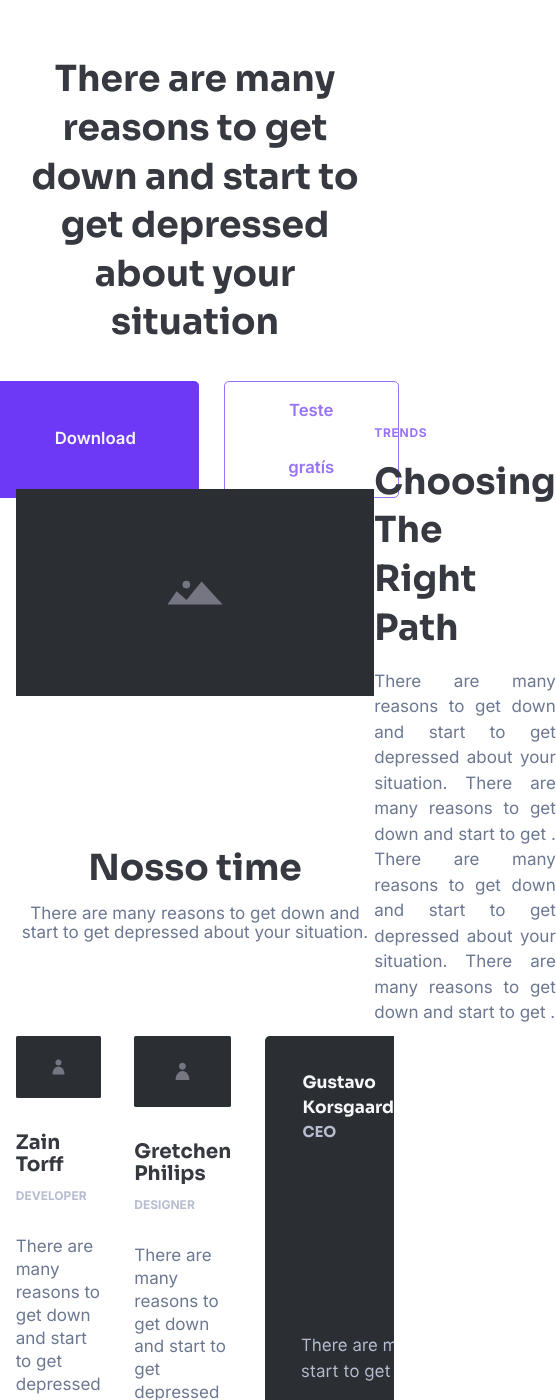
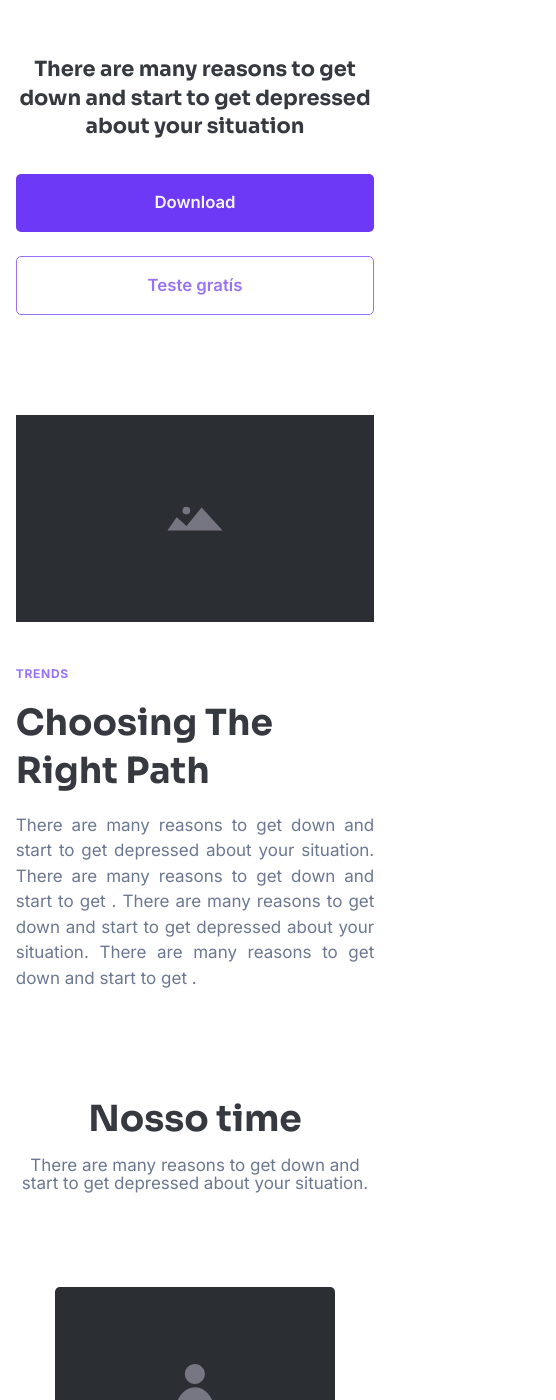
Before and after one commit to maxassis/wireframe-sora, a React (Vite) app: page / in a window 390 px wide. Shown: the part 4028-5428 px from the top of the page, 556 px wide, since content can reach past the window. Built offline with nearby package versions, Linux system fonts and the light colour scheme.

Commit message:
terminando a responsividade

```diff
--- a/src/App.jsx
+++ b/src/App.jsx
@@ -1,5 +1,5 @@
 import React from 'react'
-//import Footer from "./components/Footer";
+import Footer from './components/Footer'
 import Header from './components/Header'
 import Hero from './components/Hero'
 import Plans from './components/Plans'
@@ -14,9 +14,7 @@ function App() {
       <Service />
       <Plans />
       <Team />
-      {/*
-      <Team />
-      <Footer /> */}
+      <Footer />
     </>
   )
 }
--- a/src/components/Footer/styles.module.scss
+++ b/src/components/Footer/styles.module.scss
@@ -21,6 +21,10 @@
         color: #b5bdcf;
         margin-top: 3.2rem;
       }
+
+      @media (max-width: 600px) {
+        max-width: 296px;
+      }
     }
   }
 }
@@ -31,7 +35,6 @@
     justify-content: space-between;
     width: 100%;
     max-width: 790px;
-    height: 164px;
 
     ul {
       display: flex;
@@ -44,6 +47,26 @@
       color: #b5bdcf;
       cursor: pointer;
     }
+
+    @media (max-width: 600px) {
+      flex-direction: column;
+      align-items: center;
+      gap: 24px;
+      margin-top: 3rem;
+    }
+  }
+
+  @media (max-width: 991px) {
+    gap: 9.5rem;
+  }
+
+  @media (max-width: 768px) {
+    gap: 1.5rem;
+  }
+
+  @media (max-width: 600px) {
+    flex-direction: column;
+    align-items: center;
   }
 }
 
@@ -63,4 +86,9 @@
     display: flex;
     gap: 2.9rem;
   }
+
+  @media (max-width: 480px) {
+    flex-direction: column;
+    gap: 7px;
+  }
 }
--- a/src/components/Team/index.jsx
+++ b/src/components/Team/index.jsx
@@ -1,30 +1,30 @@
-import React from "react";
-import styles from "./styles.module.scss";
-import choose from "../../assets/imgs/choose.svg";
+import React from 'react'
+import styles from './styles.module.scss'
+import choose from '../../assets/imgs/choose.svg'
 
-import CardPeople from "../CardPeople";
+import CardPeople from '../CardPeople'
 
 export default function Team() {
   return (
     <section>
       <div className="container">
-        <div className={styles["wrapper-title"]}>
-          <div className={styles["first-title"]}>
+        <div className={styles['wrapper-title']}>
+          <div className={styles['first-title']}>
             <h2>
               There are many reasons to get down and start to get depressed
               about your situation
             </h2>
-            <div className={styles["first-title_btns-wrapper"]}>
+            <div className={styles['first-title_btns-wrapper']}>
               <button className="btn-primary">Download</button>
               <button className="btn-outline">Teste gratís</button>
             </div>
           </div>
         </div>
 
-        <div className={styles["choosing-wrapper"]}>
+        <div className={styles['choosing-wrapper']}>
           <img src={choose} alt="choose image" />
 
-          <div className={styles["choosing-wrapper_description"]}>
+          <div className={styles['choosing-wrapper_description']}>
             <span>TRENDS</span>
             <h2>
               Choosing The <br /> Right Path
@@ -47,7 +47,8 @@ export default function Team() {
           </p>
         </div>
 
-        <div className={styles["wrapper-peoples"]}>
+        <div className={styles['wrapper-peoples']}>
+          <div className={styles['wrapper-peoples_little-cards']}>
             <CardPeople
               title="Zain Torff"
               subTitle="DEVELOPER"
@@ -58,7 +59,8 @@ export default function Team() {
               subTitle="DESIGNER"
               description="There are many reasons to get down and start to get depressed about"
             />
-          <div className={styles["wrapper-peoples_big"]}>
+          </div>
+          <div className={styles['wrapper-peoples_big']}>
             <h3>Gustavo Korsgaard</h3>
             <span>CEO</span>
           </div>
@@ -72,5 +74,5 @@ export default function Team() {
         </div>
       </div>
     </section>
-  );
+  )
 }
--- a/src/components/Team/styles.module.scss
+++ b/src/components/Team/styles.module.scss
@@ -1,28 +1,39 @@
 .wrapper-title {
   padding-top: 9rem;
   padding-bottom: 14.5rem;
+
+  @media (max-width: 480px) {
+    padding-bottom: 9.5rem;
+  }
 }
 
 .first-title {
   width: 100%;
   max-width: 90rem;
-  height: 18rem;
   text-align: center;
   margin: 0 auto;
 
   h2 {
-    font-family: "Sora", sans-serif;
+    font-family: 'Sora', sans-serif;
     font-weight: bold;
     font-size: 36px;
     line-height: 135%;
     margin-bottom: 3.2rem;
     color: #363940;
+
+    @media (max-width: 480px) {
+      font-size: 2rem;
+    }
   }
 
   &_btns-wrapper {
     display: flex;
     gap: 24.3px;
     justify-content: center;
+
+    @media (max-width: 480px) {
+      flex-direction: column;
+    }
   }
 }
 
@@ -30,7 +41,6 @@
   display: flex;
   justify-content: space-between;
   align-items: flex-end;
-  height: 300px;
   width: 100%;
   margin-bottom: 14.5rem;
 
@@ -54,7 +64,7 @@
     }
 
     h2 {
-      font-family: "Sora", sans-serif;
+      font-family: 'Sora', sans-serif;
       font-weight: bold;
       font-size: 36px;
       line-height: 135%;
@@ -63,12 +73,22 @@
     }
 
     p {
-      font-family: "Inter", sans-serif;
+      font-family: 'Inter', sans-serif;
       font-size: 17px;
       line-height: 150%;
       color: #6c7891;
       text-align: justify;
     }
+  }
+
+  @media (max-width: 480px) {
+    margin-bottom: 15.5rem;
+  }
+
+  @media (max-width: 991px) {
+    flex-direction: column;
+    align-items: center;
+    gap: 40px;
   }
 }
 
@@ -76,7 +96,7 @@
   margin-bottom: 9rem;
 
   h2 {
-    font-family: "Sora", sans-serif;
+    font-family: 'Sora', sans-serif;
     font-weight: bold;
     font-size: 36px;
     line-height: 110%;
@@ -86,7 +106,7 @@
   }
 
   p {
-    font-family: "Inter", sans-serif;
+    font-family: 'Inter', sans-serif;
     font-size: 17px;
     line-height: 110%;
     color: #6c7891;
@@ -97,20 +117,29 @@
 .wrapper-peoples {
   display: flex;
   width: 100%;
-  height: 380px;
   gap: 3.2rem;
   margin-bottom: 14.5rem;
+
+  &_little-cards {
+    display: flex;
+    gap: 3.2rem;
+
+    @media (max-width: 600px) {
+      flex-direction: column;
+    }
+  }
 
   &_big {
     width: 100%;
     max-width: 586px;
     height: 380px;
     background: url(../../assets/imgs/peopĺe2.svg);
+    background-size: auto;
     padding-top: 3.2rem;
     padding-left: 3.6rem;
 
     h3 {
-      font-family: "Sora", sans-serif;
+      font-family: 'Sora', sans-serif;
       font-weight: bold;
       font-size: 17px;
       line-height: 150%;
@@ -118,12 +147,21 @@
     }
 
     span {
-      font-family: "Sora", sans-serif;
+      font-family: 'Sora', sans-serif;
       font-weight: bold;
       font-size: 15px;
       line-height: 150%;
       color: #b5bdcf;
     }
+  }
+
+  @media (max-width: 1200px) {
+    flex-direction: column;
+    align-items: center;
+  }
+
+  @media (max-width: 480px) {
+    margin-bottom: 9.5rem;
   }
 }
 
@@ -135,11 +173,19 @@
   margin-bottom: 14.5rem;
 
   h2 {
-    font-family: "Sora", sans-serif;
+    font-family: 'Sora', sans-serif;
     color: #363940;
     font-weight: bold;
     font-size: 36px;
     line-height: 135%;
     text-align: center;
+
+    @media (max-width: 600px) {
+      font-size: 2rem;
+    }
+  }
+
+  @media (max-width: 480px) {
+    margin-bottom: 9.5rem;
   }
 }
```
Lines whose indentation alone changed are shown as unchanged.
